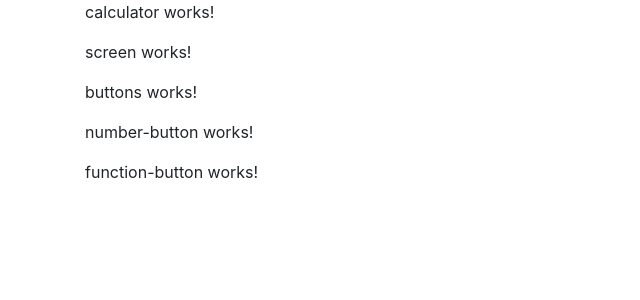
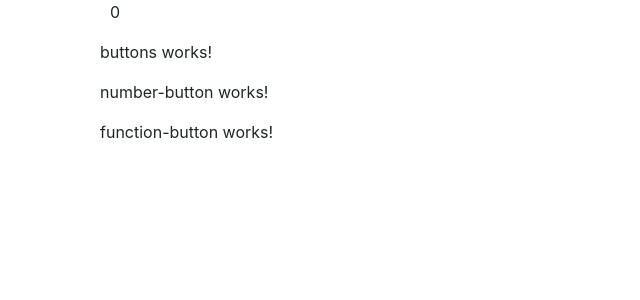
Before and after one commit to highplainsdesignstudio/Simple-ngCalculator, an Angular app: page / in a window 1280 px wide. Shown: the top 300 px of the page, without its empty margins (0-640 px from the left). Built offline with nearby package versions, Linux system fonts and the light colour scheme.

Commit message:
v0.0.2 Screen Componentent created and accepts string

```diff
--- a/src/app/app.component.html
+++ b/src/app/app.component.html
@@ -34,4 +34,6 @@
     <button class="col btn btn-warning" (click)="clear($event)">C</button>
   </div>
 </section> -->
- <app-calculator></app-calculator>
+<div class="container">
+  <app-calculator></app-calculator>
+</div>
--- a/src/app/calculator/calculator.component.html
+++ b/src/app/calculator/calculator.component.html
@@ -1,5 +1,6 @@
-<p>
-  calculator works!
-</p>
-<app-screen></app-screen>
+<div class="row">
+  <app-screen [display]="display"></app-screen>
+</div>
+
+
 <app-buttons></app-buttons>
--- a/src/app/calculator/calculator.component.ts
+++ b/src/app/calculator/calculator.component.ts
@@ -7,6 +7,8 @@ import { Component, OnInit } from '@angular/core';
 })
 export class CalculatorComponent implements OnInit {
 
+  display: string = "0";
+
   constructor() { }
 
   ngOnInit() {
--- a/src/app/calculator/screen/screen.component.html
+++ b/src/app/calculator/screen/screen.component.html
@@ -1,3 +1,3 @@
-<p>
-  screen works!
-</p>
+<div class="col-sm-6 offset-sm-3">
+  <p>{{ display }}</p>
+</div>
--- a/src/app/calculator/screen/screen.component.ts
+++ b/src/app/calculator/screen/screen.component.ts
@@ -1,4 +1,4 @@
-import { Component, OnInit } from '@angular/core';
+import { Component, OnInit, Input } from '@angular/core';
 
 @Component({
   selector: 'app-screen',
@@ -7,6 +7,8 @@ import { Component, OnInit } from '@angular/core';
 })
 export class ScreenComponent implements OnInit {
 
+  @Input() display;
+
   constructor() { }
 
   ngOnInit() {
```
